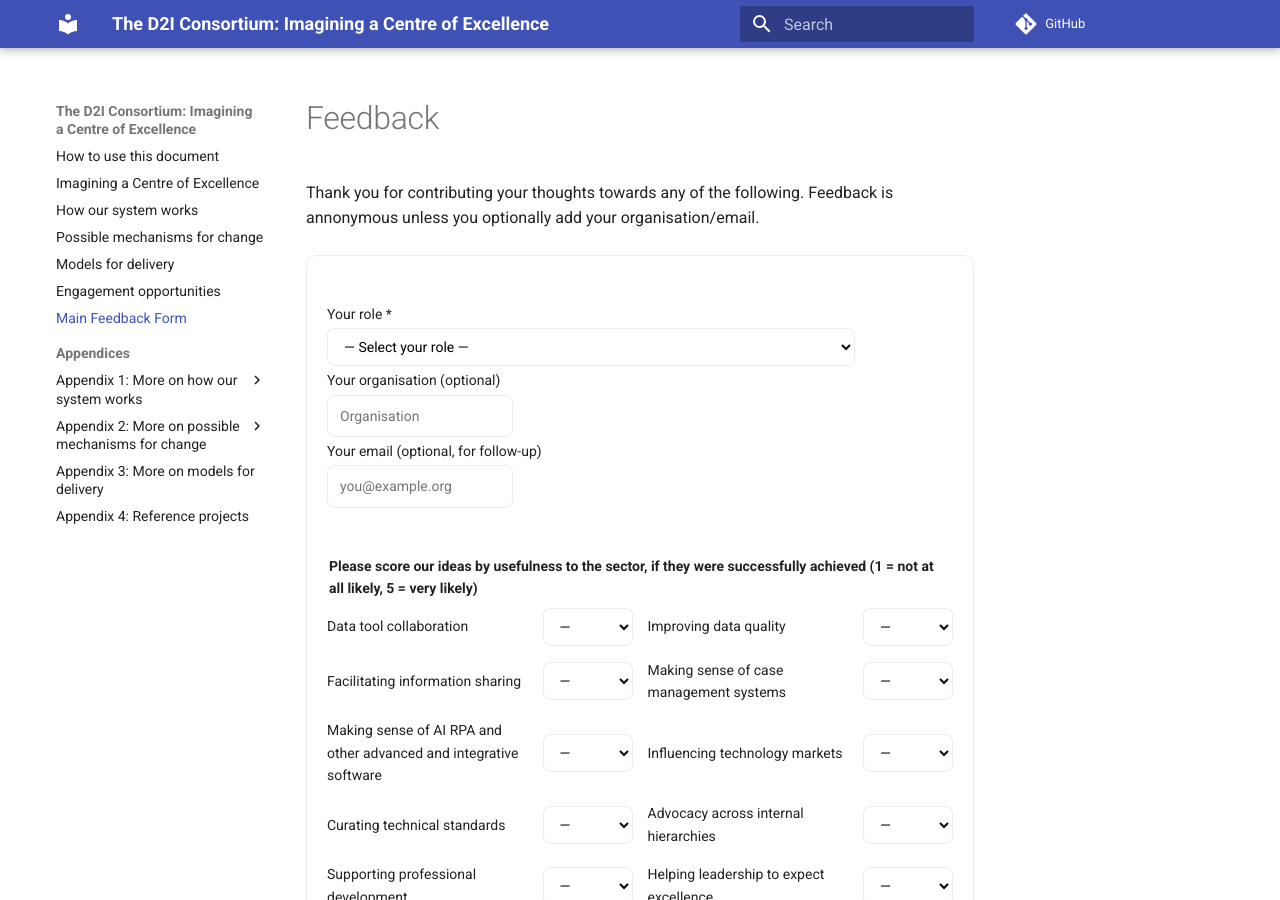
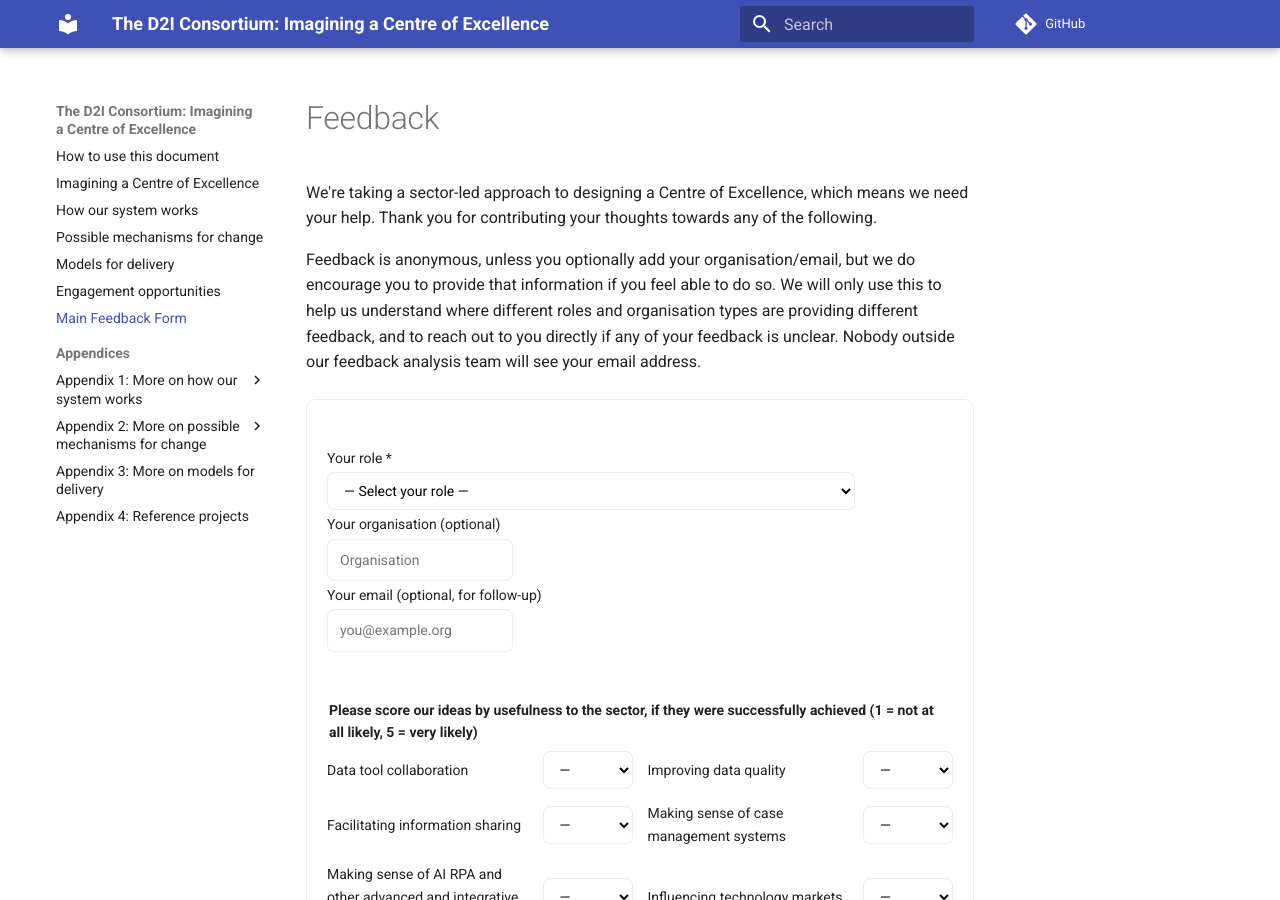
Before and after one commit to data-to-insight/centre-of-excellence, an MkDocs documentation site: the page built from docs/feedback.md, in a window 1280 px wide and 900 px high. Built offline with MkDocs 1.6.1 and Material for MkDocs 9.7.7, drawn with Linux system fonts in a browser that asks for light colours; comment, search, counter and statistics services are not loaded.

Commit message:
Some typos amended.

```diff
--- a/docs/feedback.md
+++ b/docs/feedback.md
@@ -1,7 +1,8 @@
 # Feedback
 
-Thank you for contributing your thoughts towards any of the following.
-Feedback is annonymous unless you optionally add your organisation/email.
+We're taking a sector-led approach to designing a Centre of Excellence, which means we need your help. Thank you for contributing your thoughts towards any of the following.
+
+Feedback is anonymous, unless you optionally add your organisation/email, but we do encourage you to provide that information if you feel able to do so. We will only use this to help us understand where different roles and organisation types are providing different feedback, and to reach out to you directly if any of your feedback is unclear. Nobody outside our feedback analysis team will see your email address.
 
 <!-- feedback form -->
 <div class="feedback-section feedback-main" id="main-feedback">
```
Also changed, not shown: docs/appendix-1-more-on-how-our-system-works/context.md (+1 -1 lines), docs/how-to-use-this-document.md (+2 -2 lines), docs/possible-mechanisms-for-change.md (+1 -1 lines).
